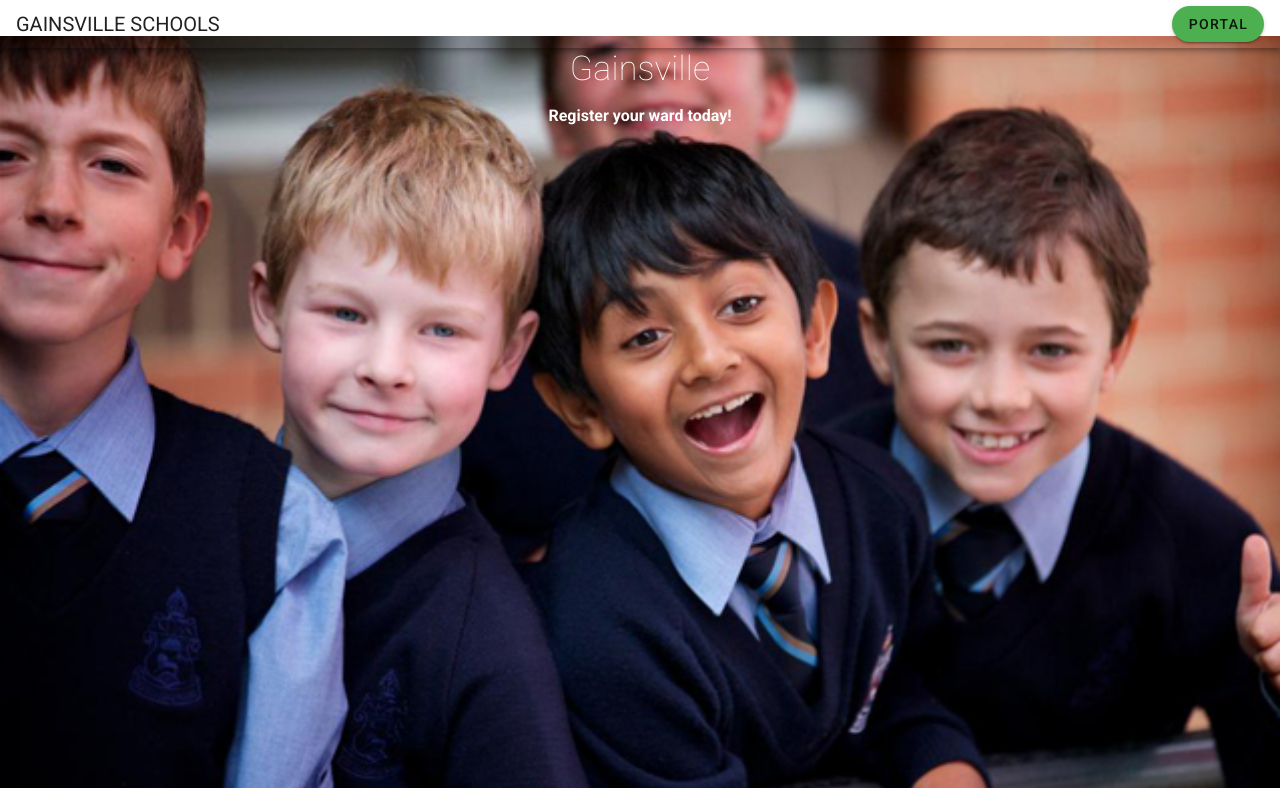
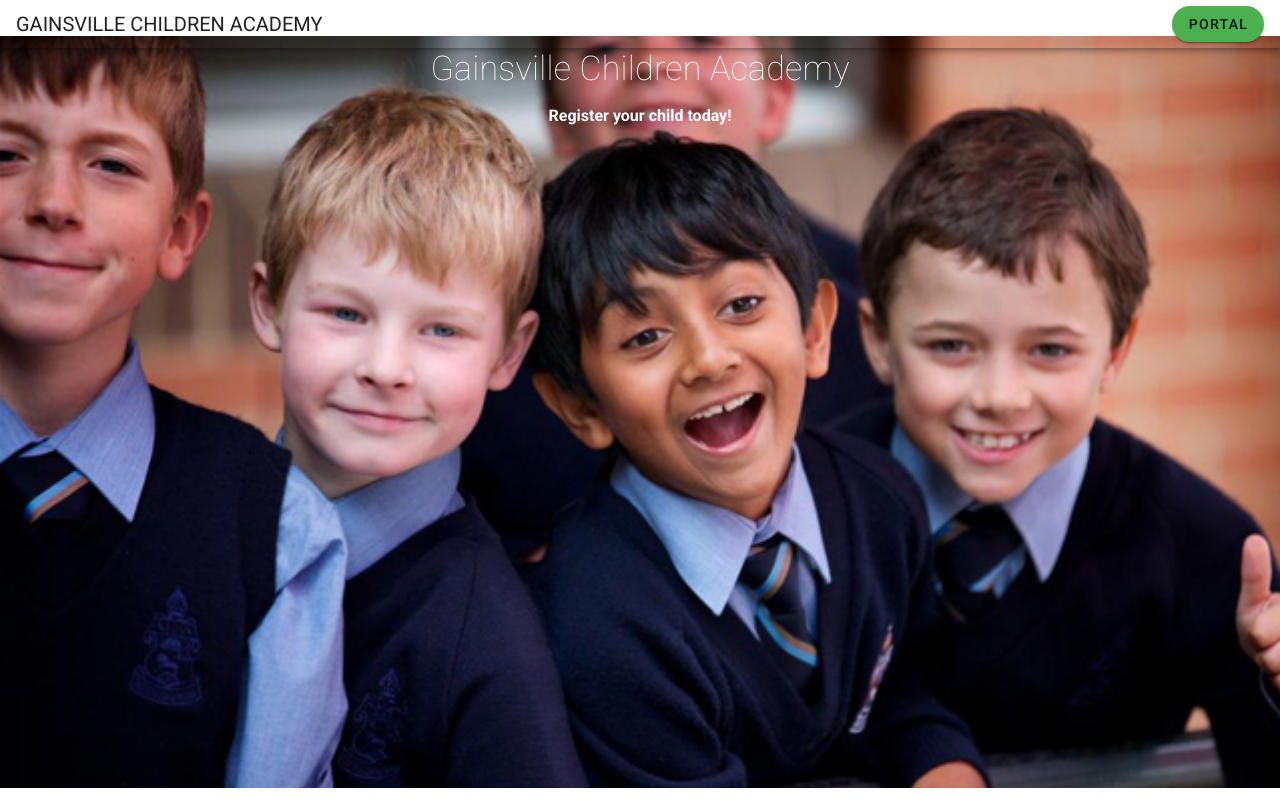
Before and after one commit to god-of-js/gainsville, a Vue app: page / in a window 1280 px wide. Built offline with nearby package versions, Linux system fonts and the light colour scheme; no server answers; what vue-chat-scroll, vue-sweetalert2 would draw is missing.

Commit message:
final test for beta

```diff
--- a/src/components/adminsidebar.vue
+++ b/src/components/adminsidebar.vue
@@ -30,12 +30,7 @@
           <v-list-item-title>Home</v-list-item-title>
         </v-list-item-content>
       </v-list-item>
-      <v-list-item to="/addadmin">
-        <v-list-item-action>
-          <v-icon>mdi-contacts</v-icon>
-        </v-list-item-action>
-        <v-list-item-content>Add Admin</v-list-item-content>
-      </v-list-item>
+
       <v-list-item to="/updatebooks">
         <v-list-item-action>
           <v-icon>mdi-book</v-icon>
@@ -48,12 +43,12 @@
         </v-list-item-action>
         <v-list-item-content>Add Payments</v-list-item-content>
       </v-list-item>
-      <v-list-item to="/complaintspage">
+      <!-- <v-list-item to="/complaintspage">
         <v-list-item-action>
           <v-icon>mdi-chat</v-icon>
         </v-list-item-action>
         <v-list-item-content>Parent Chat</v-list-item-content>
-      </v-list-item>
+      </v-list-item> -->
       <v-list-item to="/manageaccounts">
         <v-list-item-action>
           <v-icon>mdi-account-group</v-icon>
--- a/src/components/homenav.vue
+++ b/src/components/homenav.vue
@@ -1,7 +1,7 @@
 <template>
   <div>
     <v-app-bar app clipped-left dense color="transparent" class="mb-auto">
-      <v-toolbar-title>GAINSVILLE SCHOOLS</v-toolbar-title>
+      <v-toolbar-title>GAINSVILLE CHILDREN ACADEMY</v-toolbar-title>
       <!-- <v-spacer></v-spacer> -->
       <div class="flex-grow-1"></div>
       <!-- <v-app-bar-nav-icon @click.stop="drawer = !drawer" class="icon"></v-app-bar-nav-icon> -->
--- a/src/components/navbar.vue
+++ b/src/components/navbar.vue
@@ -1,6 +1,6 @@
 <template>
   <v-app-bar app clipped-left color="green" class="mb-auto">
-    <v-toolbar-title>GAINSVILLE SCHOOLS</v-toolbar-title>
+    <v-toolbar-title>GAINSVILLE CHILDREN ACADEMY</v-toolbar-title>
     <div class="flex-grow-1"></div>
     <v-btn to="/register" v-if="!currentUser">register</v-btn>
     <v-container class="circle" v-if="currentUser" ><v-icon>mdi-camera</v-icon></v-container>
--- a/src/components/sidebar.vue
+++ b/src/components/sidebar.vue
@@ -43,12 +43,12 @@
         </v-list-item-action>
         <v-list-item-content>Payments</v-list-item-content>
       </v-list-item>
-      <v-list-item to="/complaints">
+      <!-- <v-list-item to="/complaints">
         <v-list-item-action>
           <v-icon>mdi-chat</v-icon>
         </v-list-item-action>
         <v-list-item-content>Suggestions and Complaints</v-list-item-content>
-      </v-list-item>
+      </v-list-item> -->
       <!-- <v-list-item to="/info">
         <v-list-item-action>
           <v-icon>info</v-icon>
--- a/src/views/student/home.vue
+++ b/src/views/student/home.vue
@@ -3,8 +3,8 @@
     <div class="firstlayer">
       <v-row align="center" justify="center">
         <v-col class="text-center" cols="12">
-          <h1 class="display-1 font-weight-thin mb-4 txtwhite">Gainsville</h1>
-          <h4 class="subheading txtwhite">Register your ward today!</h4>
+          <h1 class="display-1 font-weight-thin mb-4 txtwhite">Gainsville Children Academy</h1>
+          <h4 class="subheading txtwhite">Register your child today!</h4>
         </v-col>
       </v-row>
     </div>
```
